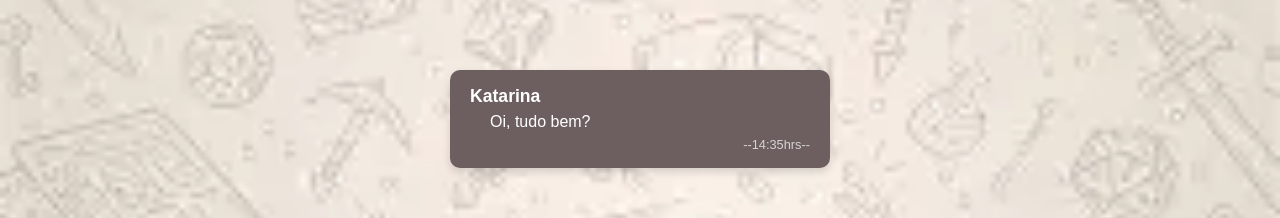
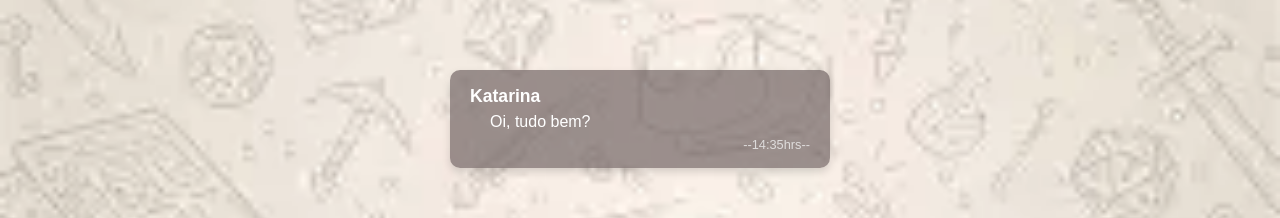
Before and after one commit to samellop3s/react-js-props-studies, a React (Vite) app: page / in a window 1280 px wide. Shown: the part 2161-2379 px from the top of the page. Built offline with nearby package versions, Linux system fonts and the light colour scheme.

Commit message:
cor alterada

```diff
--- a/src/Style/Style.css
+++ b/src/Style/Style.css
@@ -153,7 +153,7 @@
 }
 
 .card-mensagem {
-  background-color: #6d5f5f;
+  background-color: #6d5f5faa;
   padding: 16px 20px;
   border-radius: 10px;
   box-shadow: 0 4px 8px rgba(0, 0, 0, 0.15);
```
